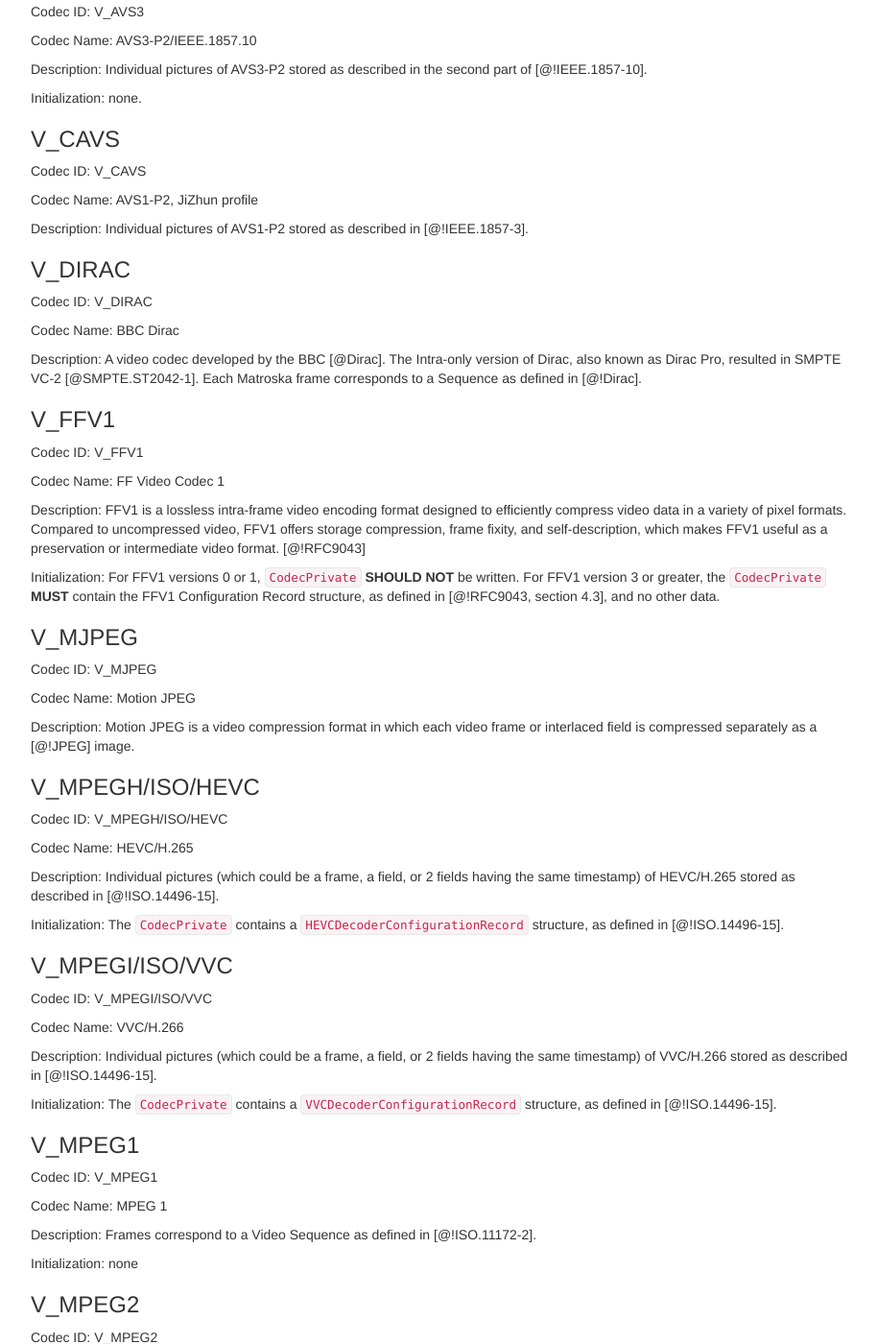
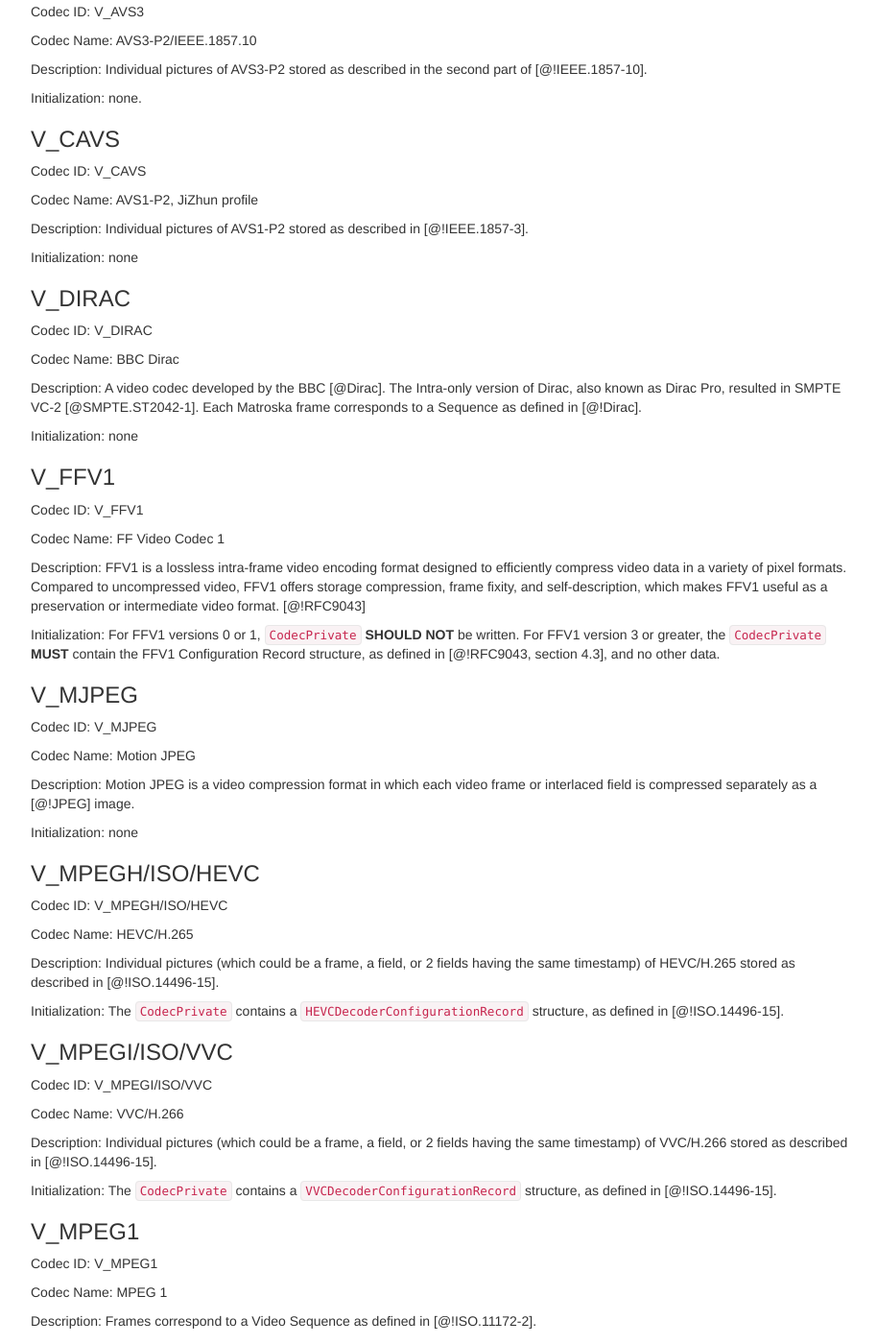
Before and after one commit to ietf-wg-cellar/matroska-specification, a Jekyll site: the page built from codec_specs.md, in a window 1280 px wide and 1400 px high, scrolled down 2623 px. Shown: the whole window at 96% size, without its empty margins (273-1187 px from the left). Built offline with Jekyll 4.4.1, drawn with Linux system fonts in a browser that asks for light colours; our own code applies the rules of GitHub Pages for plain Markdown files; some of the changed text lies outside the part shown.

Commit message:
add missing Initialization: none
"If the encoding does not require any form of Initialization,
then `none` **MUST** be used to define the Initialization"

Ref. #446

Co-authored-by: Jérôme Martinez <jerome@mediaarea.net>

```diff
--- a/codec_specs.md
+++ b/codec_specs.md
@@ -173,6 +173,8 @@
 
 Description: Individual pictures of AVS1-P2 stored as described in [@!IEEE.1857-3].
 
+Initialization: none
+
 ### V_DIRAC
 
 Codec ID: V_DIRAC
@@ -181,6 +183,8 @@
 
 Description: A video codec developed by the BBC [@Dirac]. The Intra-only version of Dirac, also known as Dirac Pro, resulted in SMPTE VC-2 [@SMPTE.ST2042-1].
 Each Matroska frame corresponds to a Sequence as defined in [@!Dirac].
+
+Initialization: none
 
 ### V_FFV1
 
@@ -202,6 +206,8 @@
 Codec Name: Motion JPEG
 
 Description: Motion JPEG is a video compression format in which each video frame or interlaced field  is compressed separately as a [@!JPEG] image.
+
+Initialization: none
 
 ### V_MPEGH/ISO/HEVC
 
@@ -601,6 +607,8 @@
 Description: Individual frames of AC-3 `syncframe()` stored as described in [@!ATSC.A52] or [@!ETSI.TS102-366] when the value of the `bsid` field defined in Section 5.4.2.1 of [@!ATSC.A52] or Section 4.4.2.1 of [@!ETSI.TS102-366] is 10 or below.
 Channel number have to be read from the corresponding audio element
 
+Initialization: none
+
 ### A_AC3/BSID9
 
 Codec ID: A_AC3/BSID9
@@ -684,6 +692,8 @@
 
 Description: Individual frames of E-AC-3 `syncframe()` stored as described in [@!ATSC.A52] or [@!ETSI.TS102-366] when the value of the `bsid` field defined in Annex E Section 2.1 of [@!ATSC.A52] or Section E.1.3.1.6 of [@!ETSI.TS102-366] is 11, 12, 13, 14, 15 or 16.
 
+Initialization: none
+
 ### A_FLAC
 
 Codec ID: A_FLAC
@@ -699,6 +709,8 @@
 Codec Name: Meridian Lossless Packing / MLP
 
 Description: A lossless audio codec used in DVD-Audio discs. The format is similar to Dolby TrueHD ((#a-truehd)) but with less channels.
+
+Initialization: none
 
 ### A_MPEG/L1
 
@@ -900,6 +912,8 @@
 
 Description: Lossless audio codec from Dolby. Each Matroska frame corresponds to a single Access Unit as defined in [@!TRUEHD].
 
+Initialization: none
+
 ### A_TTA1
 
 Codec ID: A_TTA1
@@ -980,6 +994,8 @@
 Description: This is the graphical subtitle format used on Blu-rays. For more information,
 see (#hdmv-text-subtitles) on HDMV text presentation.
 
+Initialization: none
+
 ### S_HDMV/TEXTST
 
 Codec ID: S_HDMV/TEXTST
@@ -1013,6 +1029,8 @@
 the duration is set with the `BlockDuration` element. The full data for the subtitle bitmap
 is stored in the Block's data section.
 
+Initialization: none
+
 ### S_TEXT/ASS
 
 Codec ID: S_TEXT/ASS
@@ -1037,6 +1055,8 @@
 Codec Name: ASCII Plain Text
 
 Description: Basic text subtitles with only ASCII characters allowed.
+
+Initialization: none
 
 ### S_TEXT/SSA
 
@@ -1079,6 +1099,8 @@
 Codec Name: UTF-8 Plain Text
 
 Description: Basic text subtitles. For more information see (#subtitles) on Subtitles.
+
+Initialization: none
 
 ### S_TEXT/WEBVTT
 
```
